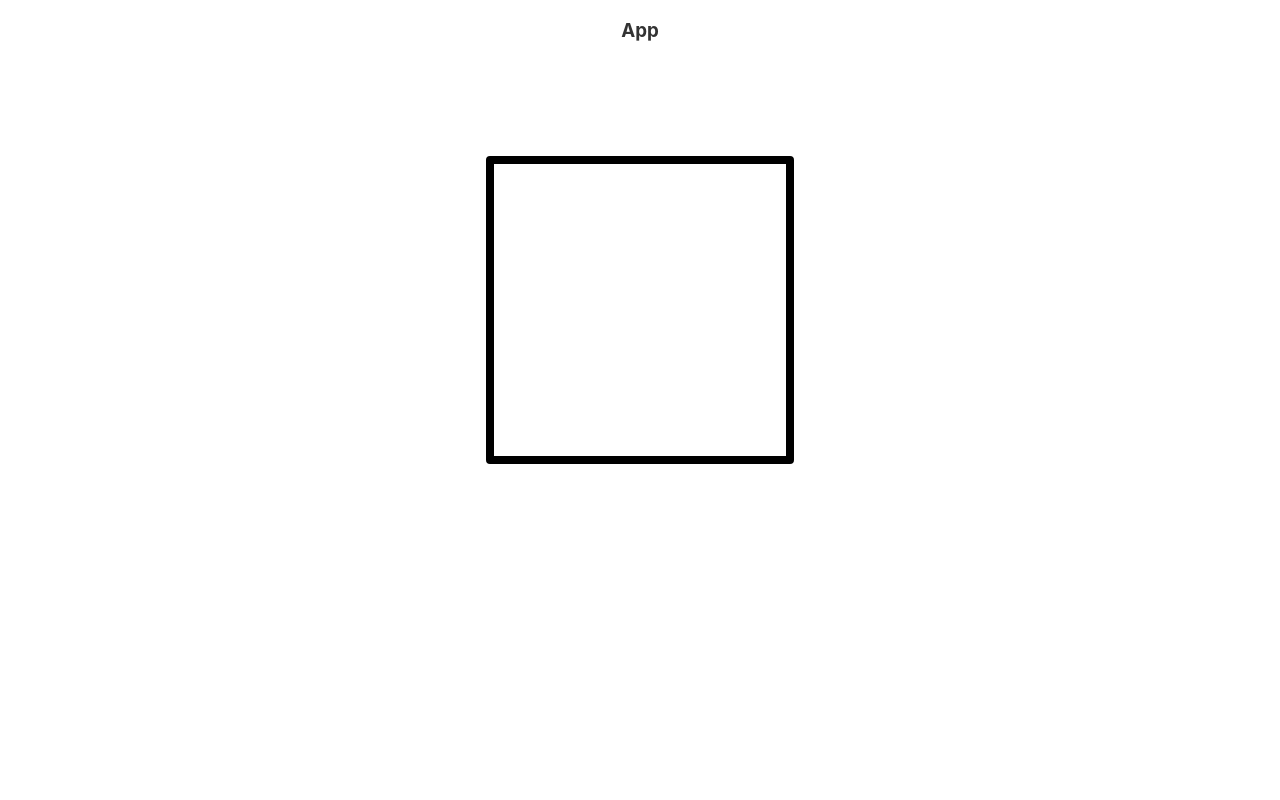
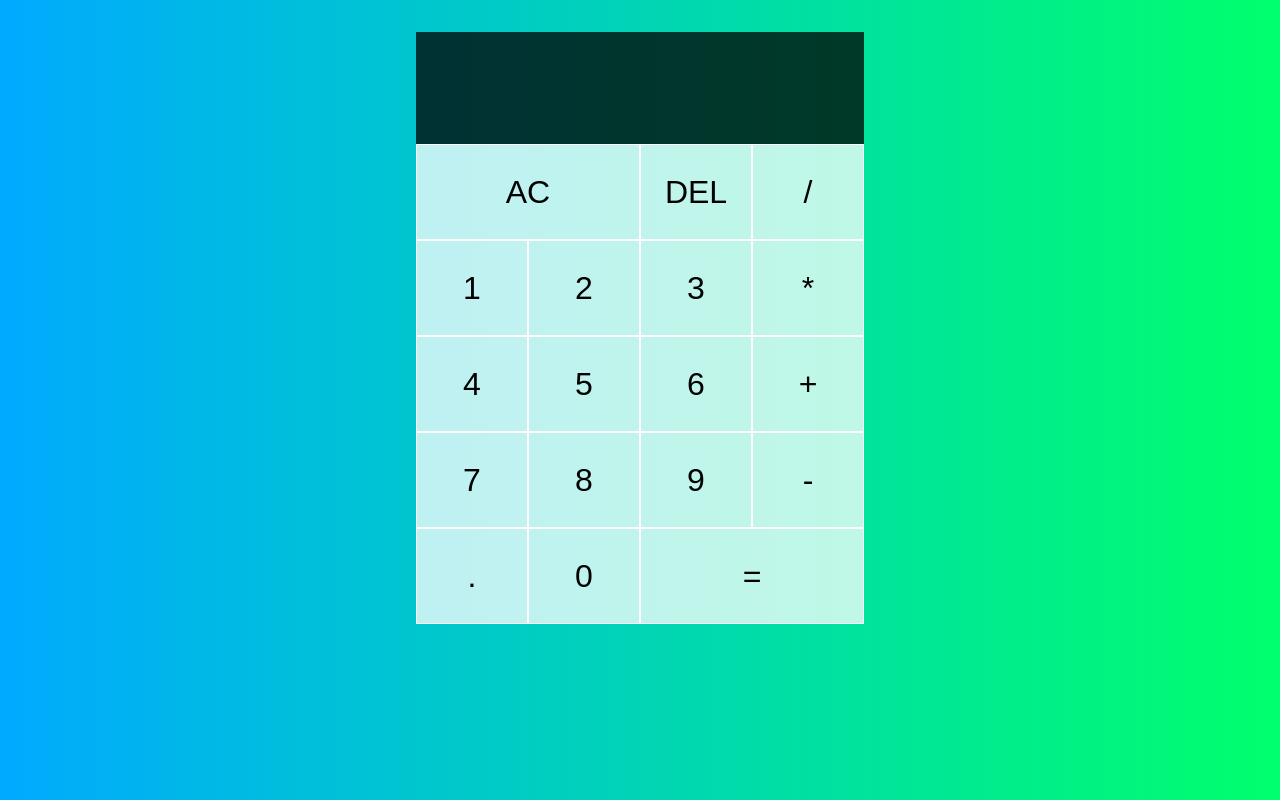
Before and after one commit to nkoster/calculator, a React app: page / in a window 1280 px wide. Built offline with nearby package versions, Linux system fonts and the light colour scheme.

Commit message:
Kyle's Calculator with keystrokes

```diff
--- a/src/App.js
+++ b/src/App.js
@@ -1,12 +1,209 @@
-import React from 'react'
+import React, {useReducer} from 'react'
 import './App.css'
+import './styles.css'
+import DigitButton from './DigitButton'
+import OperationButton from './OperationButton'
+
+export const ACTIONS = {
+  ADD_DIGIT: 'ADD_DIGIT',
+  DELETE_DIGIT: 'DELETE_DIGIT',
+  CHOOSE_OPERATION: 'CHOOSE_OPERATION',
+  CLEAR: 'CLEAR',
+  EVALUATE: 'EVALUATE'
+}
+
+const evaluate = ({previousOperand, currentOperand, operation}) => {
+  const prev = parseFloat(previousOperand)
+  const current = parseFloat(currentOperand)
+  if (isNaN(prev) || isNaN(current)) return ''
+  let computation = ''
+  switch (operation) {
+    case '+':
+      computation = prev + current
+      break
+    case '-':
+      computation = prev - current
+      break
+    case '*':
+      computation = prev * current
+      break
+    case '/':
+      computation = prev / current
+      break
+  }
+  return computation.toString()
+}
+
+const INTEGER_FORMATTER = new Intl.NumberFormat('en-us', {
+  maximumFractionDigits: 0
+})
+
+const formatOperand = operand => {
+  if (operand == null) return
+  const [integer, decimal] = operand.split('.')
+  if (decimal == null) {
+    return INTEGER_FORMATTER.format(integer)
+  }
+  return `${INTEGER_FORMATTER.format(integer)}.${decimal}`
+}
+const reducer = (state, {type, payload}) => {
+  switch (type) {
+    case ACTIONS.ADD_DIGIT:
+      if (state.overwrite) {
+        return {
+          ...state,
+          currentOperand: payload.digit,
+          overwrite: false
+        }
+      }
+      if (payload.digit === '0' && state.currentOperand === '0') {
+        return state
+      }
+      if (payload.digit === '.' && state.currentOperand.includes('.')) {
+        return state
+      }
+      return {
+        ...state,
+        currentOperand: `${state.currentOperand || ''}${payload.digit}`
+      }
+    case ACTIONS.DELETE_DIGIT:
+      if (state.overwrite) {
+        return {
+          ...state,
+          currentOperand: null,
+          overwrite: false
+        }
+      }
+      if (state.currentOperand == null) {
+        return state
+      }
+      if (state.currentOperand.length === 1) {
+        return {
+          ...state,
+          currentOperand: null
+        }
+      }
+      return {
+        ...state,
+        currentOperand: state.currentOperand.slice(0, -1)
+      }
+    case ACTIONS.CLEAR:
+      return {}
+    case ACTIONS.CHOOSE_OPERATION:
+      if (state.currentOperand == null && state.previousOperand == null) {
+        return state
+      }
+      if (state.currentOperand == null) {
+        return {
+          ...state,
+          operation: payload.operation
+        }
+      }
+      if (state.previousOperand == null) {
+        return {
+          ...state,
+          operation: payload.operation,
+          previousOperand: state.currentOperand,
+          currentOperand: null
+        }
+      }
+      return {
+        ...state,
+        previousOperand: evaluate(state),
+        currentOperand: null,
+        operation: payload.operation
+      }
+    case ACTIONS.EVALUATE:
+      if (state.operation == null || state.previousOperand == null || state.currentOperand == null) {
+        return state
+      }
+      return {
+        ...state,
+        currentOperand: evaluate(state),
+        previousOperand: null,
+        operation: null,
+        overwrite: true
+      }
+    default:
+      throw new Error('Unknow action type in reducer.')
+  }
+}
 
 const App = () => {
+
+  const [{currentOperand, previousOperand, operation}, dispatch] = useReducer(reducer, {})
+
+  const handleKeyDown = evt => {
+    if (!isNaN(evt.key)) {
+      dispatch({ type: ACTIONS.ADD_DIGIT, payload: { digit: evt.key }})
+      return
+    }
+    switch (evt.code) {
+      case 'Backspace':
+        dispatch({ type: ACTIONS.CLEAR })
+        break
+      case 'Delete':
+        dispatch({ type: ACTIONS.DELETE_DIGIT })
+        break
+      case 'Equal':
+        evt.preventDefault()
+        dispatch({ type: ACTIONS.EVALUATE })
+        break
+      case 'Slash':
+        evt.preventDefault()
+        dispatch({ type: ACTIONS.CHOOSE_OPERATION, payload: { operation: '/' } })
+        break
+    }
+    if (evt.key === '+') {
+      dispatch({ type: ACTIONS.CHOOSE_OPERATION, payload: { operation: '+' } })
+      return
+    }
+    if (evt.key === '*') {
+      dispatch({ type: ACTIONS.CHOOSE_OPERATION, payload: { operation: '*' } })
+      return
+    }
+    if (evt.key === '-') {
+      dispatch({ type: ACTIONS.CHOOSE_OPERATION, payload: { operation: '-' } })
+      return
+    }
+    console.log('CHARCODE', evt.code, evt.key)
+  }
+
+  const handleKeyPress = evt => {
+    if (evt.key === 'Enter') {
+      evt.preventDefault()
+      dispatch({ type: ACTIONS.EVALUATE })
+    }
+  }
+
   return (
-    <div className='App'>
-      <h3>App</h3>
-      <img src='../assets/blacksquare.svg' />
+    <div onKeyDown={handleKeyDown} onKeyPress={handleKeyPress}>
+      <div className='calculator-grid'>
+        <div className='output'>
+          <div className='previous-operand'>{formatOperand(previousOperand)} {operation}</div>
+          <div className='current-operand'>{formatOperand(currentOperand)}</div>
+        </div>
+        <button onClick={() => dispatch({type: ACTIONS.CLEAR})} className='span-two'>AC</button>
+        <button onClick={() => dispatch({type: ACTIONS.DELETE_DIGIT})}>DEL</button>
+        <OperationButton operation='/' dispatch={dispatch}>/</OperationButton>
+        <DigitButton digit='1' dispatch={dispatch} />
+        <DigitButton digit='2' dispatch={dispatch} />
+        <DigitButton digit='3' dispatch={dispatch} />
+        <OperationButton operation='*' dispatch={dispatch}>*</OperationButton>
+        <DigitButton digit='4' dispatch={dispatch} />
+        <DigitButton digit='5' dispatch={dispatch} />
+        <DigitButton digit='6' dispatch={dispatch} />
+        <OperationButton operation='+' dispatch={dispatch}>+</OperationButton>
+        <DigitButton digit='7' dispatch={dispatch} />
+        <DigitButton digit='8' dispatch={dispatch} />
+        <DigitButton digit='9' dispatch={dispatch} />
+        <OperationButton operation='-' dispatch={dispatch}>-</OperationButton>
+        <DigitButton digit='.' dispatch={dispatch} />
+        <DigitButton digit='0' dispatch={dispatch} />
+        <button onClick={() => dispatch({type: ACTIONS.EVALUATE})} className='span-two'>=</button>
+      </div>
     </div>
+
   )
 }
 
--- /dev/null
+++ b/src/DigitButton.js
@@ -0,0 +1,14 @@
+import React from 'react'
+
+import {ACTIONS} from './App'
+
+
+const DigitButton = ({dispatch, digit}) => {
+
+
+  return (
+    <button onClick={() => dispatch({ type: ACTIONS.ADD_DIGIT, payload: { digit } })}>{digit}</button>
+  )
+}
+
+export default DigitButton
--- /dev/null
+++ b/src/OperationButton.js
@@ -0,0 +1,11 @@
+import React from 'react'
+
+import {ACTIONS} from './App'
+
+const OperationButton = ({dispatch, operation}) => {
+  return (
+    <button onClick={() => dispatch({ type: ACTIONS.CHOOSE_OPERATION, payload: { operation } })}>{operation}</button>
+  )
+}
+
+export default OperationButton
--- /dev/null
+++ b/src/styles.css
@@ -0,0 +1,55 @@
+*, *::before, *::after {
+    box-sizing: border-box;
+}
+
+body {
+    margin: 0;
+    background: linear-gradient(to right, #00aaff, #00ff6c);
+}
+
+.calculator-grid {
+    display: grid;
+    margin-top: 2rem;
+    grid-template-columns: repeat(4, 7rem);
+    grid-template-rows: minmax(7rem, auto) repeat(5, 6rem);
+    justify-content: center;
+}
+
+.calculator-grid > button {
+    cursor: pointer;
+    font-size: 2rem;
+    border: 1px solid white;
+    outline: none;
+    background-color: rgba(255, 255, 255, .75);
+}
+
+.calculator-grid > button:hover,
+.calculator-grid > button:focus {
+    background-color: rgba(255, 255, 255, .9);
+}
+
+.span-two {
+    grid-column: span 2;
+}
+
+.output {
+    grid-column: span 4;
+    background: rgba(0, 0, 0, .75);
+    display: flex;
+    flex-direction: column;
+    align-items: flex-end;
+    justify-content: space-around;
+    padding: .75rem;
+    word-wrap: break-word;
+    word-break: break-all;
+}
+
+.output .previous-operand {
+    color: rgba(255, 255, 255, .75);
+    font-size: 1.5rem;
+}
+
+.output .current-operand {
+    color: white;
+    font-size: 2.2rem;
+}
```
